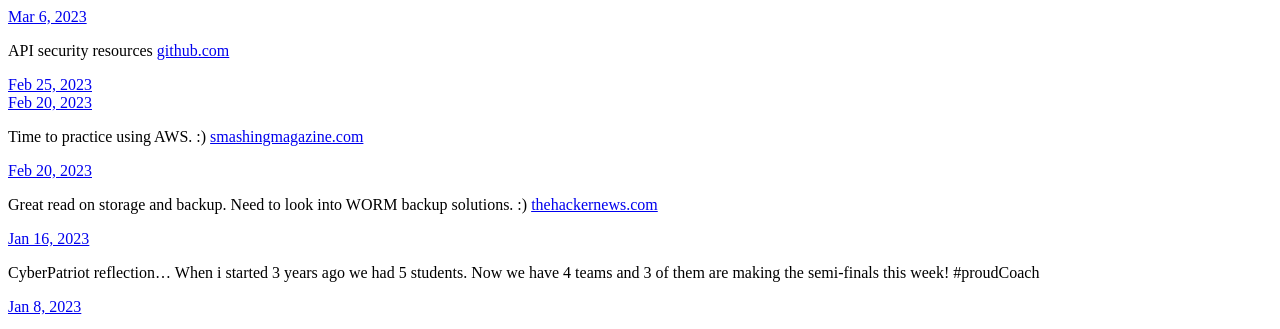
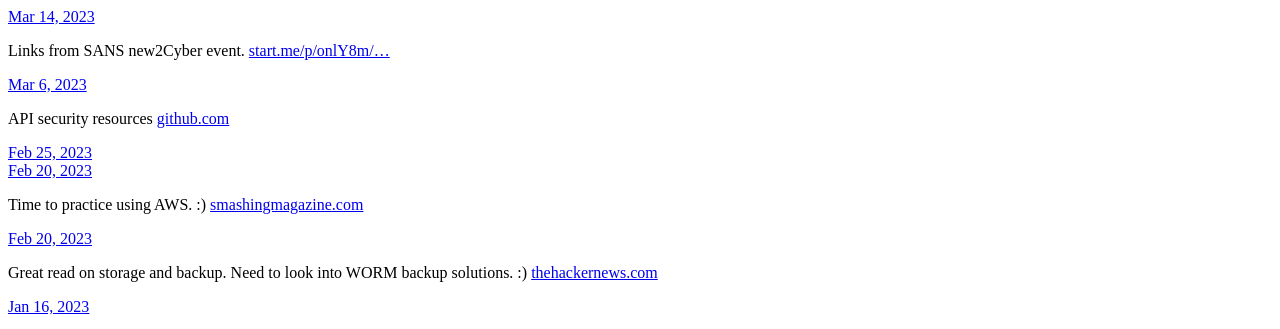
Before and after one commit to hawaiiwp/archonmb, a plain HTML site: page index.html in a window 1280 px wide. Shown: the top 329 px of the page. Drawn offline with Linux system fonts and the light colour scheme.

Commit message:
Archiving from Micro.blog.

```diff
--- a/index.html
+++ b/index.html
@@ -21,6 +21,17 @@
 <div class="h-feed">
 
 
+
+	  <div class="h-entry">
+
+
+		<a href="https://archonblue.com/2023/03/14/links-from-sans.html" class="u-url"><time class="dt-published" datetime="2023-03-14 20:10:22 -1000">Mar 14, 2023</time></a>
+
+		<div class="e-content">
+			 <p>Links from SANS new2Cyber event. <a href="https://start.me/p/onlY8m/sans-new2cyber-2023">start.me/p/onlY8m/&hellip;</a></p>
+
+		</div>
+	  </div>
 
 	  <div class="h-entry">
 
```
